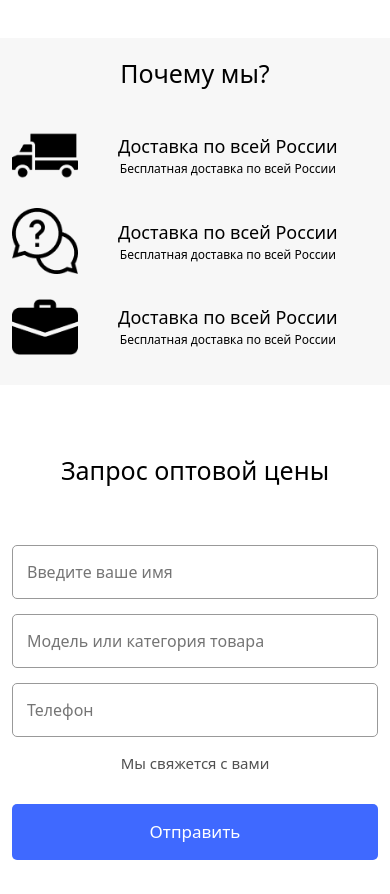
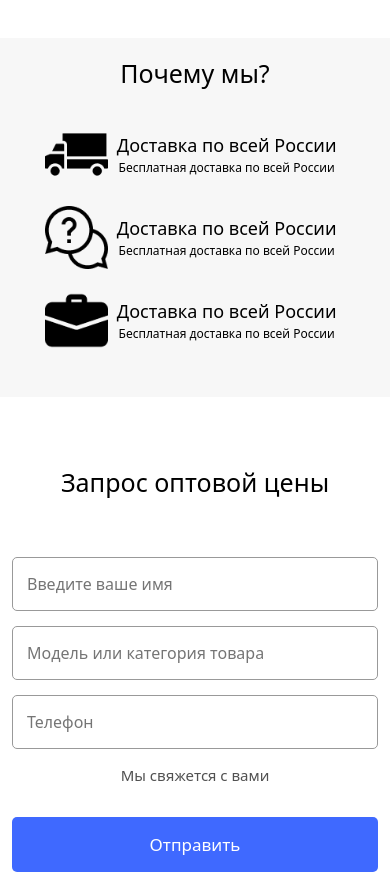
Before and after one commit to Ubaydullayev-Quvonchbek/Chalange-Quvonchbek, a plain HTML site: page index.html in a window 390 px wide. Shown: the part 1580-2474 px from the top of the page. Drawn offline with nearby package versions, Linux system fonts and the light colour scheme.

Commit message:
Team Quvonchbek

```diff
--- a/index.css
+++ b/index.css
@@ -599,7 +599,7 @@ h6 {
     }
 
     .dffs {
-        display: block;
+        display: flex;
     }
 
     .fogl {
@@ -863,4 +863,10 @@ h6 {
     .ioklos {
         margin-bottom: 15px;
     }
+
+    .hammaols{
+        width: 100%;
+        text-align: center;
+        margin: auto;
+    }
 }
--- a/index.html
+++ b/index.html
@@ -401,8 +401,9 @@
                     <h1 class="pock">Почему мы?</h1>
                 </div>
             </div>
-            <div class="row dffs justify-content-between">
-                <div class="col-12 col-sm-2">
+            <div class="row dffs justify-content-center">
+                <div class="col-10 col-sm-2 d-flex justify-content-center">
+                    <div class="hammaols d-flex justify-content-evenly">
                         <div class="card2 d-none d-sm-block">
                             <img class="card2" src="./img/Group 97.png" alt="">
                         </div>
@@ -416,7 +417,9 @@
                             </div>
                         </div>
                     </div>
-                <div class="col-12 col-sm-2">
+                </div>
+                <div class="col-10 col-sm-2 d-flex justify-content-center">
+                    <div class="hammaols d-flex justify-content-evenly">
                         <div class="card2 d-none d-sm-block">
                             <img class="card2" src="./img/Group 23.png" alt="">
                         </div>
@@ -430,7 +433,9 @@
                             </div>
                         </div>
                     </div>
-                <div class="col-12 col-sm-2">
+                </div>
+                <div class="col-10 col-sm-2 d-flex justify-content-center">
+                    <div class="hammaols d-flex justify-content-evenly">
                         <div class="card2 d-none d-sm-block">
                             <img class="card2" src="./img/Group 97.png" alt="">
                         </div>
@@ -441,6 +446,7 @@
                             <div class="cafetxtx">
                                 <p class="fogl">Доставка по всей России</p>
                                 <p class="gogl ">Бесплатная доставка по всей России</p>
+                            </div>
                         </div>
                     </div>
                 </div>
```
Lines whose indentation alone changed are shown as unchanged.
